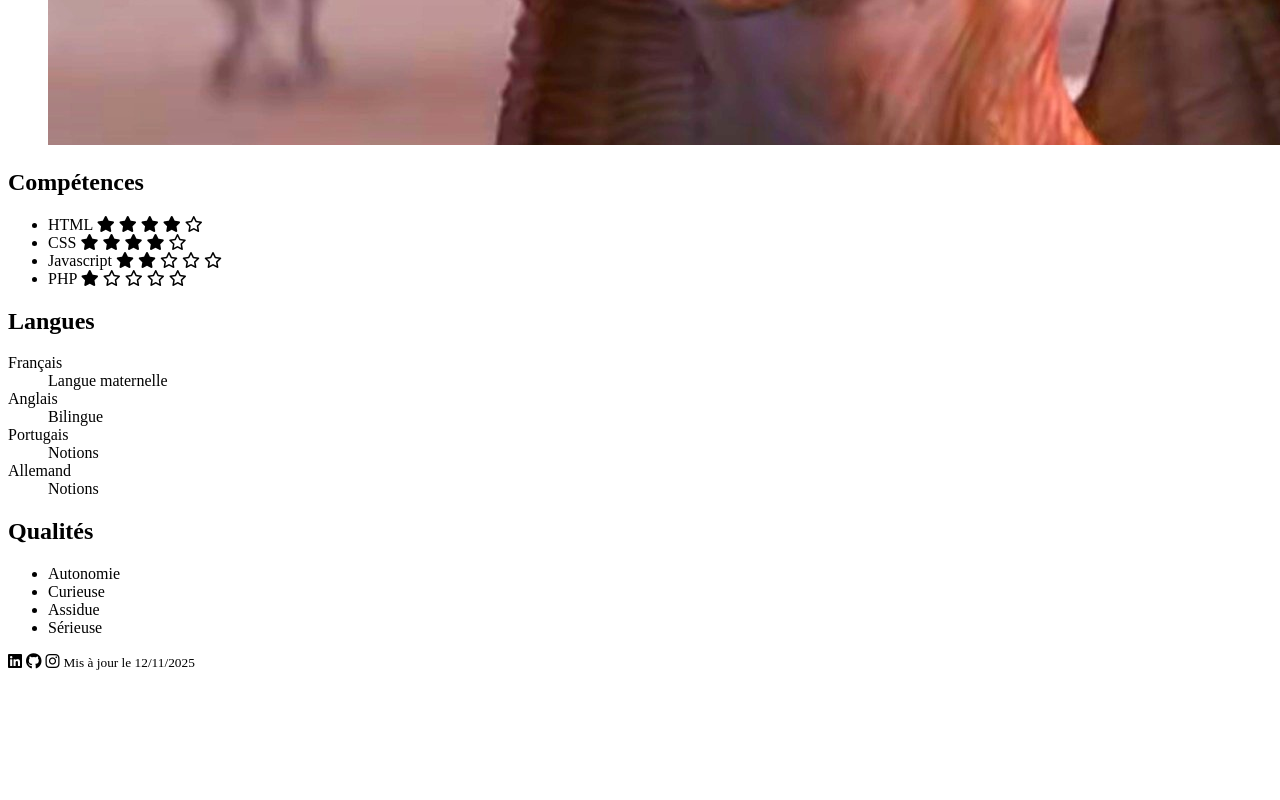
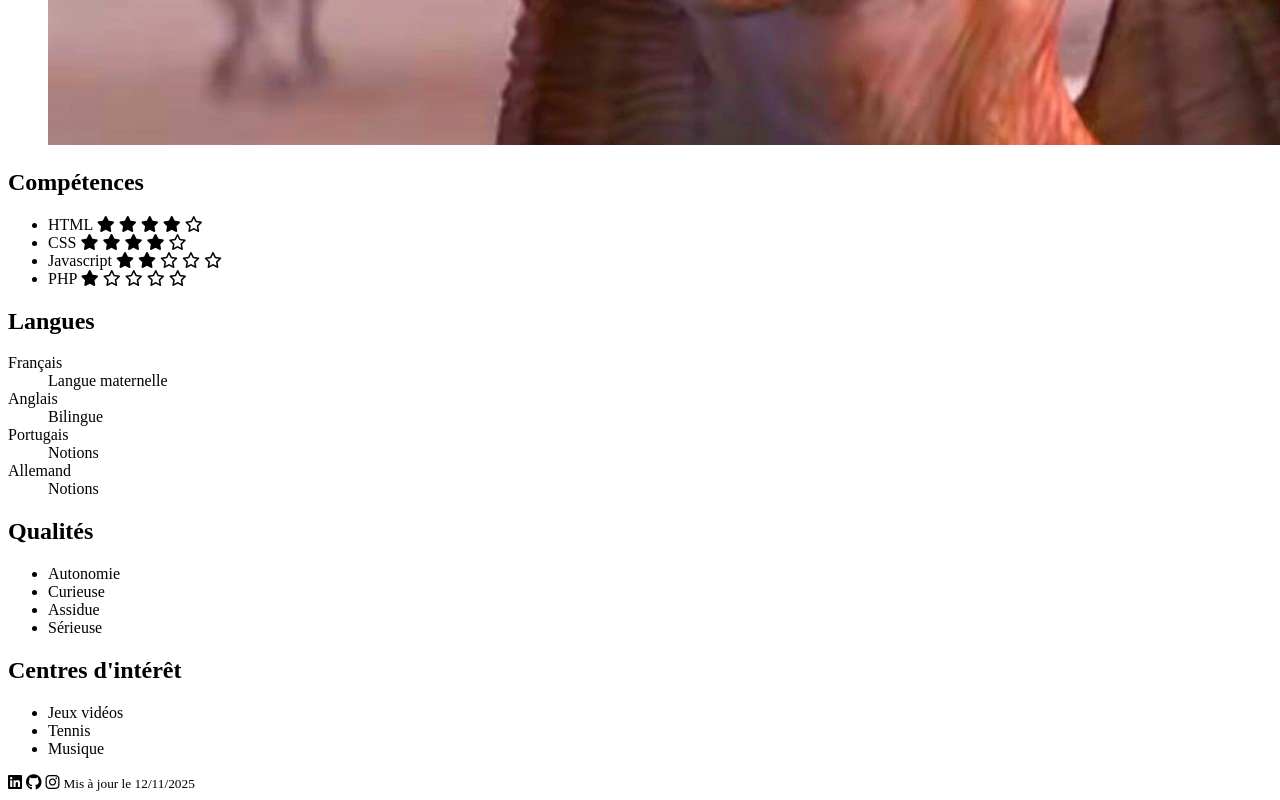
Before and after one commit to Oceane-15/projet-bilan-html-css, a plain HTML site: page index.html in a window 1280 px wide. Shown: the part 968-1768 px from the top of the page. Before the commit the page ends 1647 px from the top, so only its background shows below. Drawn offline with Linux system fonts and the light colour scheme.

Commit message:
Centres d'intérêt ajoutés

```diff
--- a/index.html
+++ b/index.html
@@ -99,6 +99,20 @@
             </li>
         </ul>
     </section>
+    <section>
+        <h2>Centres d'intérêt</h2>
+        <ul>
+            <li>
+                Jeux vidéos
+            </li>
+            <li>
+                Tennis
+            </li>
+            <li>
+                Musique
+            </li>
+        </ul>
+    </section>
 
 <footer>
     <i class="fa-brands fa-linkedin"></i>
```
